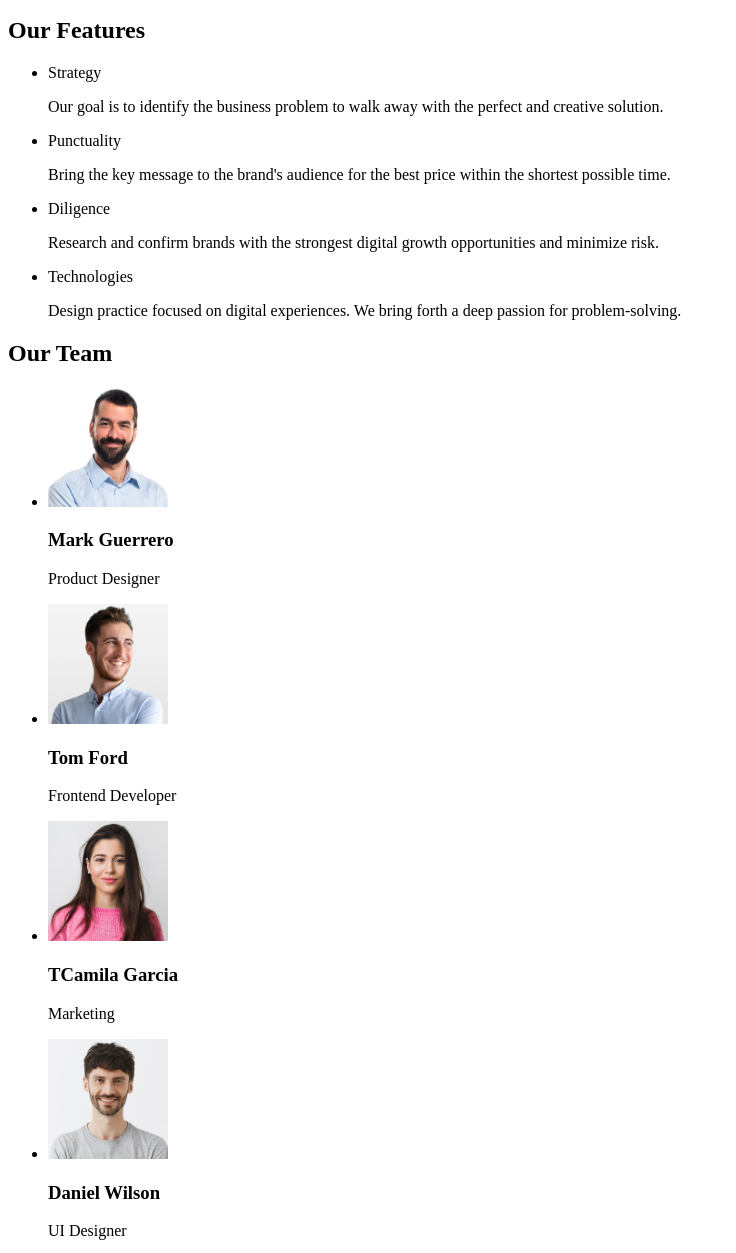
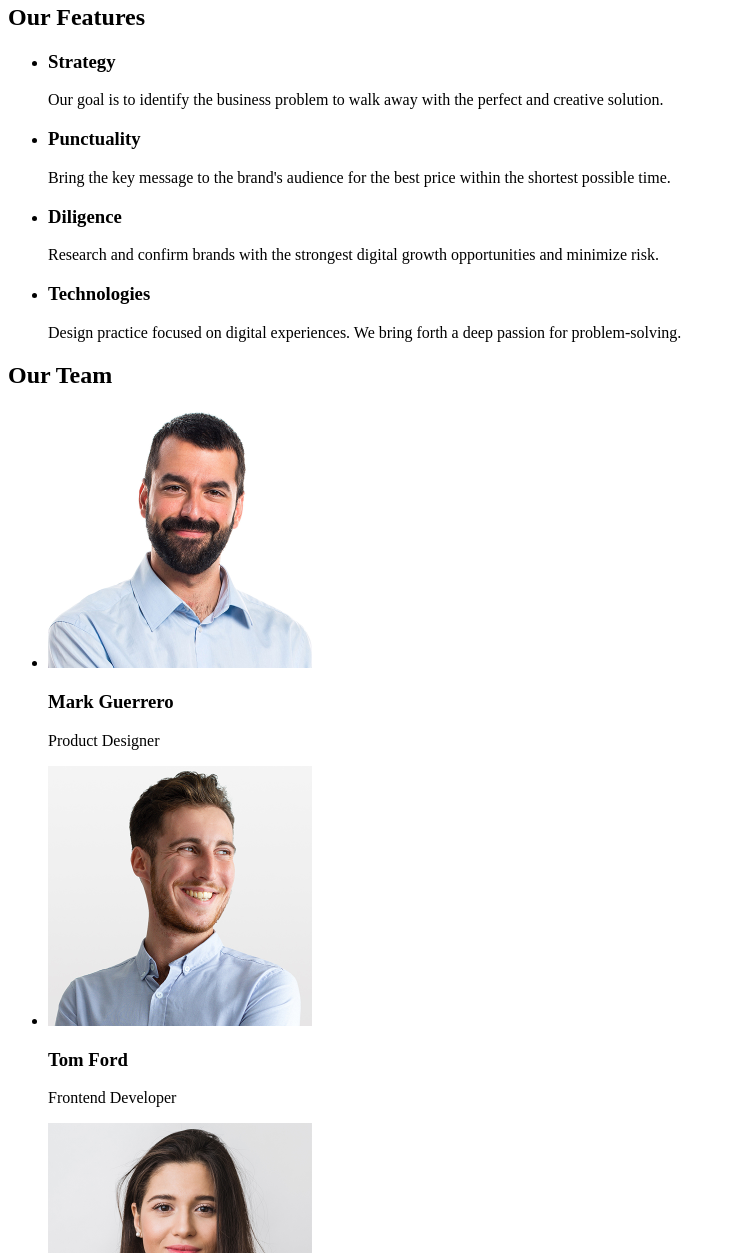
Before and after one commit to shalamay99-rgb/goit-markup-hw-01, a plain HTML site: page index.html in a window 1280 px wide. Shown: the part 252-1505 px from the top of the page, without its empty margins (0-736 px from the left). Drawn offline with Linux system fonts and the light colour scheme.

Commit message:
add index file

```diff
--- a/index.html
+++ b/index.html
@@ -6,17 +6,17 @@
   </head>
   <body>
     <header>
-      <a href="index.html">WebStudio</a>
+      <a href="./index.html">WebStudio</a>
       <nav>
         <ul>
           <li>
-            <a href="index.html">Studio</a>
+            <a href="./index.html">Studio</a>
           </li>
           <li>
-            <a href="index.html">Portfolio</a>
+            <a href="./index.html">Portfolio</a>
           </li>
           <li>
-            <a href="index.html">Contacts</a>
+            <a href="./index.html">Contacts</a>
           </li>
         </ul>
       </nav>
@@ -26,85 +26,92 @@
             <a href="mailto:info@devstudio.com">info@devstudio.com</a>
           </li>
           <li>
-            <a href="tel:+11(000)111-11-11">+11(000)111-11-11</a>
+            <a href="tel:+110001111111">+11(000)111-11-11</a>
           </li>
         </ul>
       </address>
     </header>
 
     <main>
+      <section>
         <h1>Effective Solutions for Your Business</h1>
         <button type="button">Order Service</button>
+      </section>
 
+      <section>
         <h2>Our Features</h2>
         <ul>
-        <li>Strategy</li>
-        <p>
+          <li>
+            <h3>Strategy</h3>
             Our goal is to identify the business problem to walk away with the
             perfect and creative solution.
-        </p>
-        <li>Punctuality</li>
-        <p>
+          </li>
+          <li>
+            <h3>Punctuality</h3>
             Bring the key message to the brand's audience for the best price
             within the shortest possible time.
-        </p>
-        <li>Diligence</li>
-        <p>
+          </li>
+          <li>
+            <h3>Diligence</h3>
             Research and confirm brands with the strongest digital growth
             opportunities and minimize risk.
-        </p>
-        <li>Technologies</li>
-        <p>
-          Design practice focused on digital experiences. We bring forth a deep
-          passion for problem-solving.
-        </p>
+          </li>
+          <li>
+            <h3>Technologies</h3>
+            Design practice focused on digital experiences. We bring forth a
+            deep passion for problem-solving.
+          </li>
         </ul>
+      </section>
+
+      <section>
         <h2>Our Team</h2>
         <ul>
           <li>
             <img
-            src="images/img-3.jpg"
-            width="120"
-            height="120"
+              src="./images/img-3.jpg"
+              width="264"
+              height="260"
               alt="Product Designer"
-          /><br />
+            />
             <h3>Mark Guerrero</h3>
             <p>Product Designer</p>
           </li>
           <li>
             <img
-            src="images/img-2.jpg"
-            width="120"
-            height="120"
+              src="./images/img-2.jpg"
+              width="264"
+              height="260"
               alt="Frontend Developer"
-          /><br />
+            />
             <h3>Tom Ford</h3>
             <p>Frontend Developer</p>
           </li>
           <li>
             <img
-            src="images/img-1.jpg"
-            width="120"
-            height="120"
+              src="./images/img-1.jpg"
+              width="264"
+              height="260"
               alt="Marketing"
-          /><br />
-          <h3>TCamila Garcia</h3>
+            />
+            <h3>Camila Garcia</h3>
             <p>Marketing</p>
           </li>
           <li>
             <img
-            src="images/img.jpg"
-            width="120"
-            height="120"
+              src="./images/img.jpg"
+              width="264"
+              height="260"
               alt="UI Designer"
-          /><br />
+            />
             <h3>Daniel Wilson</h3>
             <p>UI Designer</p>
           </li>
         </ul>
+      </section>
     </main>
     <footer>
-      <a href="index.html">WebStudio</a>
+      <a href="./index.html">WebStudio</a>
       <p>
         Increase the flow of customers and sales for your business with digital
         marketing & growth solutions.
```
Lines whose indentation alone changed are shown as unchanged.
